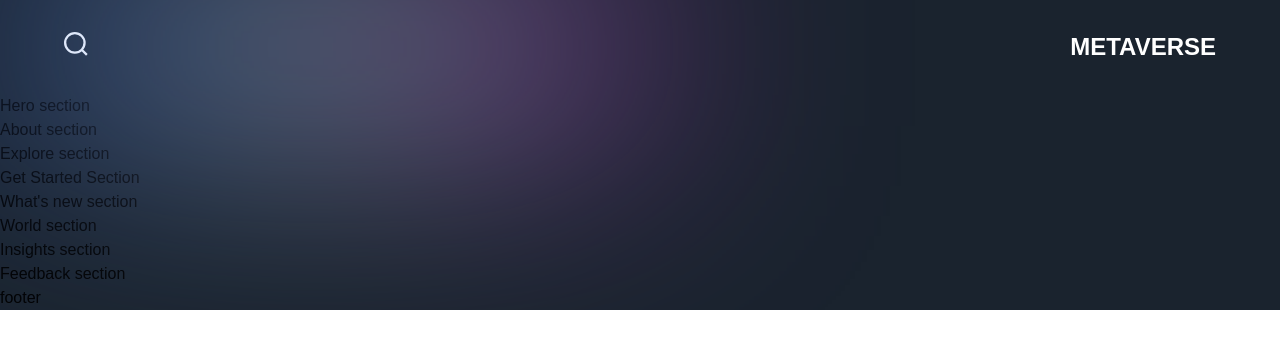
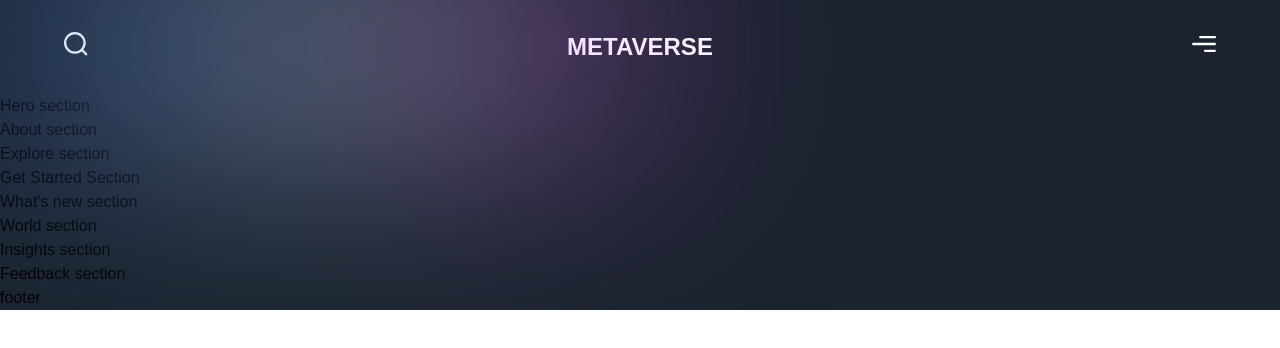
Before and after one commit to OliverYao09/metaverse-project, a Next.js app: page / in a window 1280 px wide. Shown: the top 348 px of the page. Built offline with nearby package versions, Linux system fonts and the light colour scheme; a web font is replaced by a local one.

Commit message:
feature: add menu icon on nav bar

```diff
--- a/components/Navbar.jsx
+++ b/components/Navbar.jsx
@@ -21,6 +21,11 @@ const Navbar = () => (
       <h2 className="font-extrabold text-[24px] leading-[30px] text-white">
         METAVERSE
       </h2>
+      <img
+        src="/menu.svg"
+        alt="menu"
+        className="w-[24px] h-[24px] object-contain"
+      />
     </div>
   </motion.nav>
 );
```
